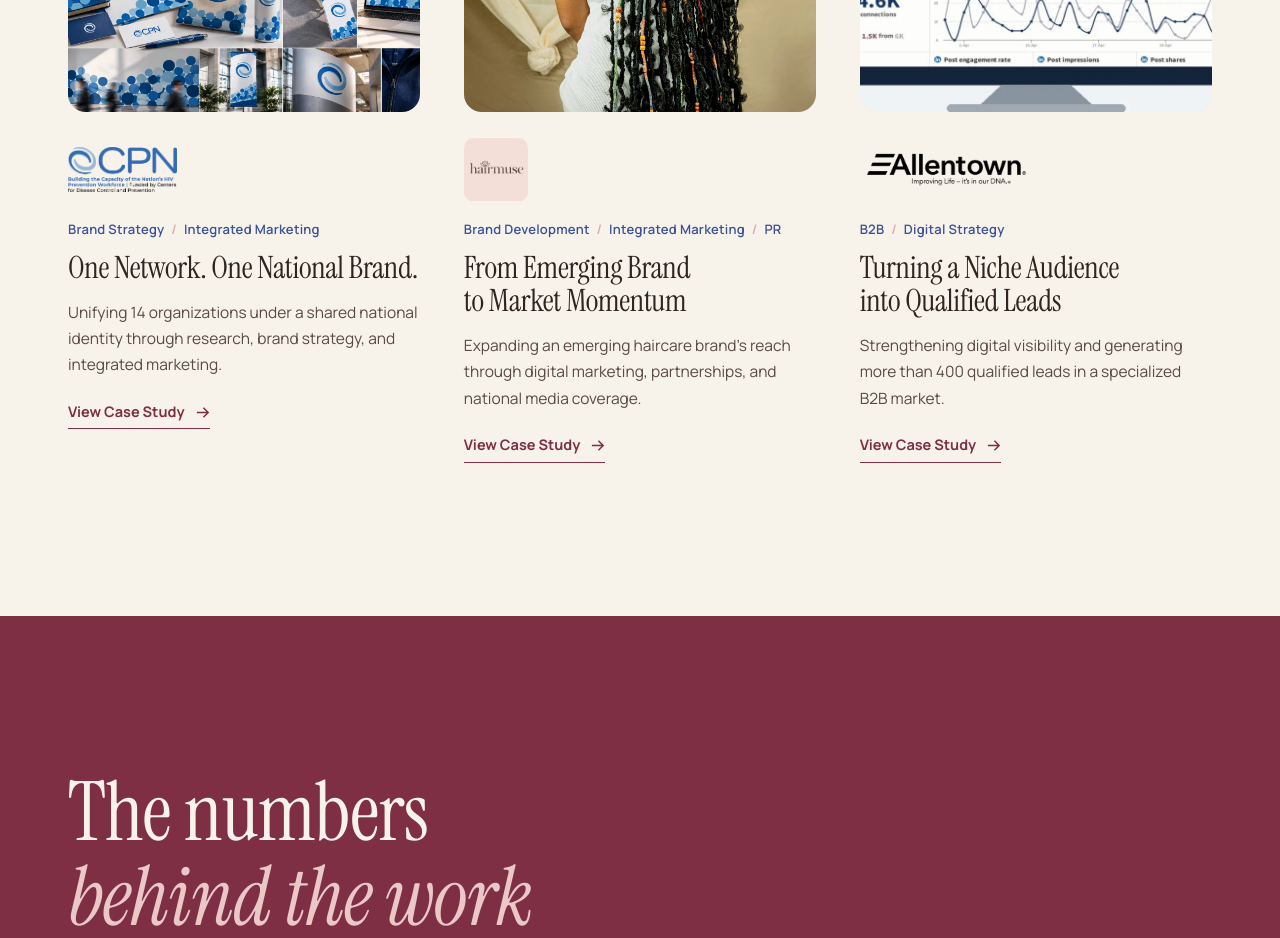
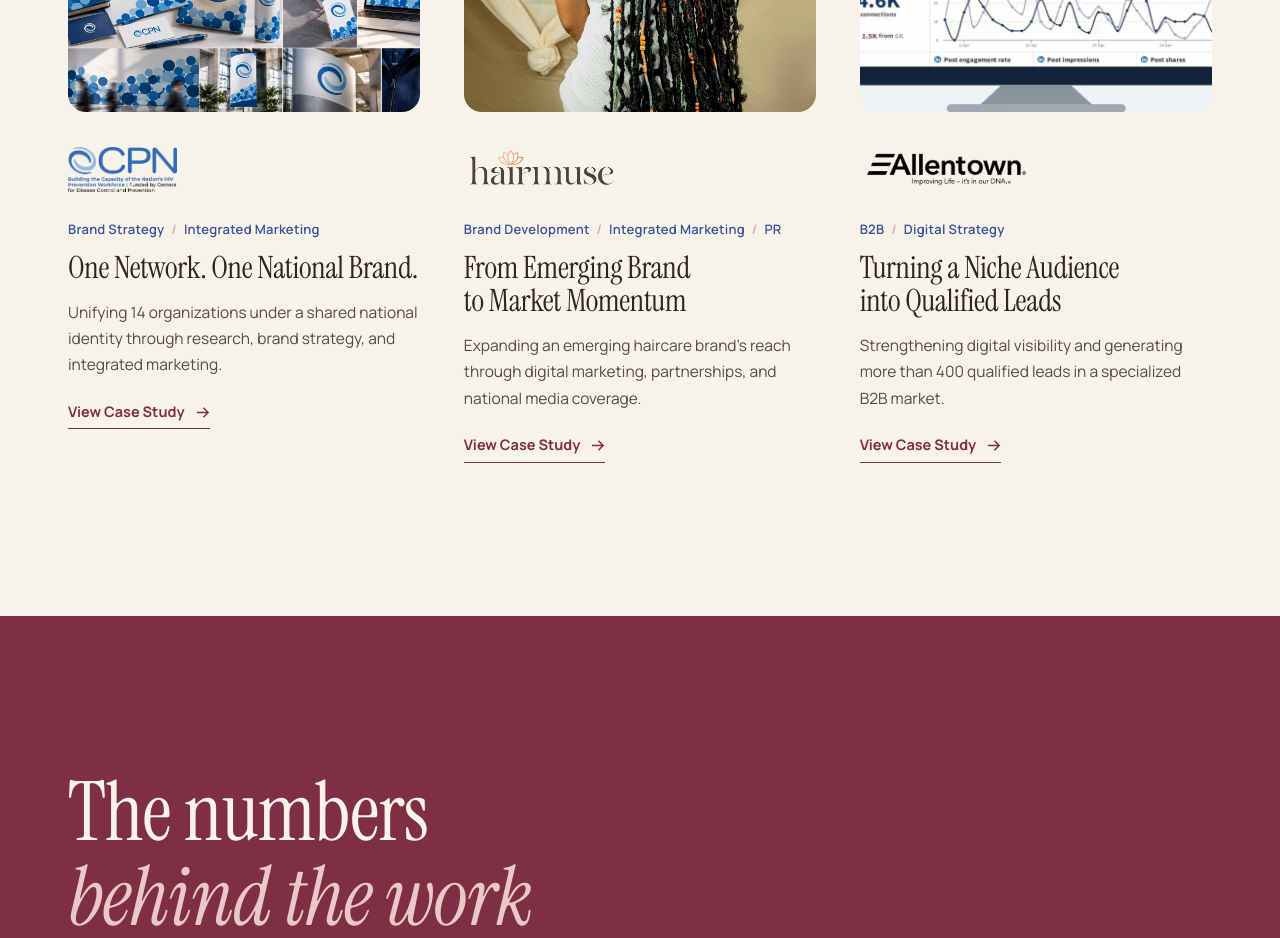
Before and after one commit to dccc9026-a11y/adahlia-portfolio, a plain HTML site: page index.html in a window 1280 px wide. Shown: the part 3760-4698 px from the top of the page. Drawn offline with Linux system fonts and the light colour scheme; grey boxes are pictures that could not be loaded.

Commit message:
Use the Hairmuse wordmark logo on its Selected Work card
Replace the square pink-tile logo with the lotus wordmark. The wordmark is
set in Hairmuse's own brand brown (sampled from their logo) so it reads on
the cream background; the copper lotus is unchanged.

Co-Authored-By: Claude Opus 5.5 <noreply@anthropic.com>

```diff
--- a/assets/css/style.css
+++ b/assets/css/style.css
@@ -262,7 +262,6 @@ em, .italic { font-style: italic; }
 /* organization logos: originals, only scaled */
 .case-logo { display: flex; align-items: center; height: 64px; margin: 0 0 16px; }
 .case-logo img { height: 46px; width: auto; max-width: 70%; object-fit: contain; object-position: left center; }
-.case-logo--tile img { height: 64px; width: 64px; max-width: none; border-radius: 10px; }
 .case-tags { font-size: 13px; font-weight: 600; color: var(--cobalt-ink); margin: 0 0 12px; letter-spacing: 0.02em; }
 .case-tags span { color: var(--blush); padding: 0 4px; }
 .case h3 { font-size: clamp(28px, 2.4vw, 36px); line-height: 1.08; margin-bottom: 14px; transition: color .3s; }
--- a/index.html
+++ b/index.html
@@ -168,7 +168,7 @@
             <div class="case-media">
               <img src="assets/img/hairmuse-editorial.webp" width="1400" height="1750" loading="lazy" alt="Editorial photo of a Hairmuse client with long beaded locs against a draped cream backdrop" style="object-position: 50% 28%">
             </div>
-            <div class="case-logo case-logo--tile"><img src="assets/img/logo-hairmuse-tile.webp" width="600" height="598" alt="Hairmuse logo" loading="lazy"></div>
+            <div class="case-logo"><img src="assets/img/logo-hairmuse-dark.webp" width="1200" height="355" alt="Hairmuse logo" loading="lazy"></div>
             <p class="case-tags">Brand Development <span>/</span> Integrated Marketing <span>/</span> PR</p>
             <h3>From Emerging Brand to Market Momentum</h3>
             <p class="case-summary">Expanding an emerging haircare brand's reach through digital marketing, partnerships, and national media coverage.</p>
```
Also changed, not shown: assets/img/logo-hairmuse-dark.webp (added), assets/img/logo-hairmuse-tile.webp (deleted).
